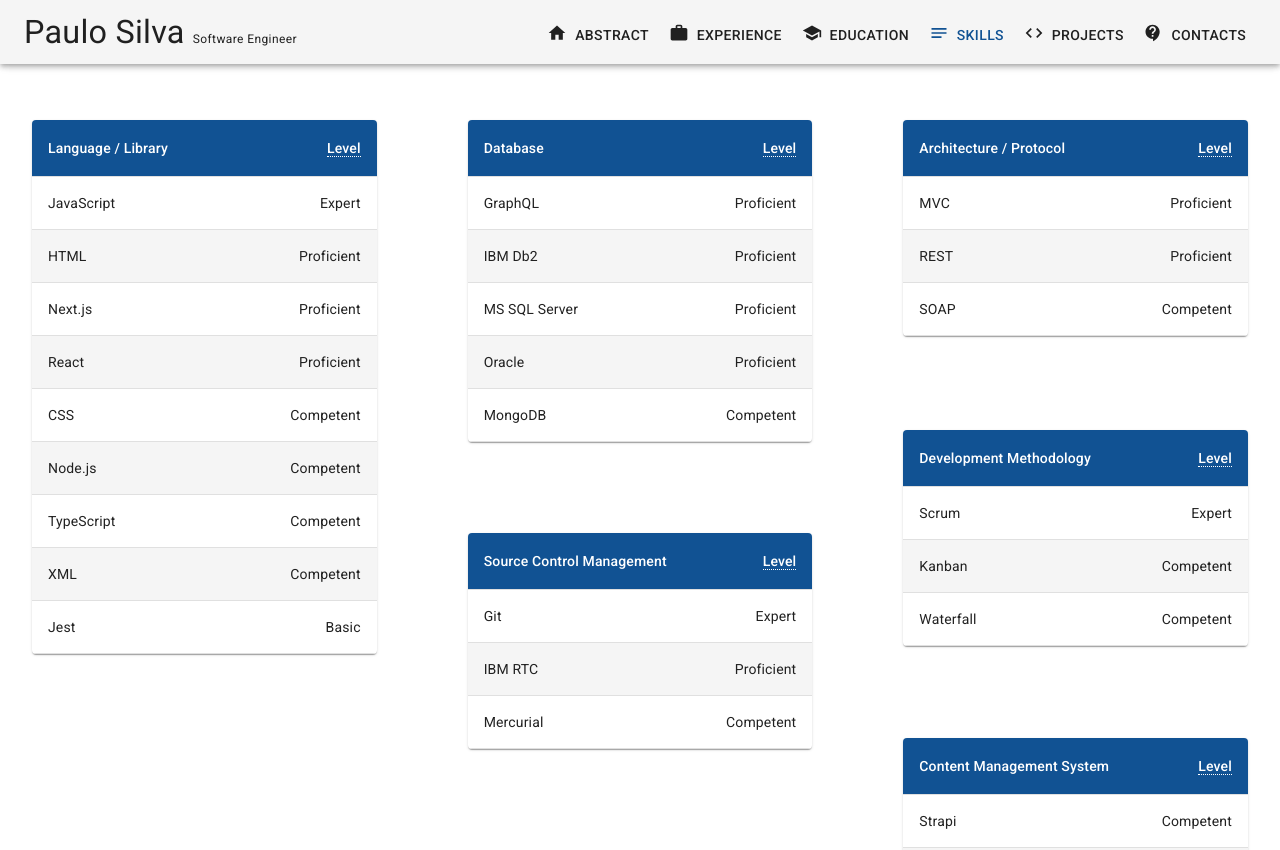
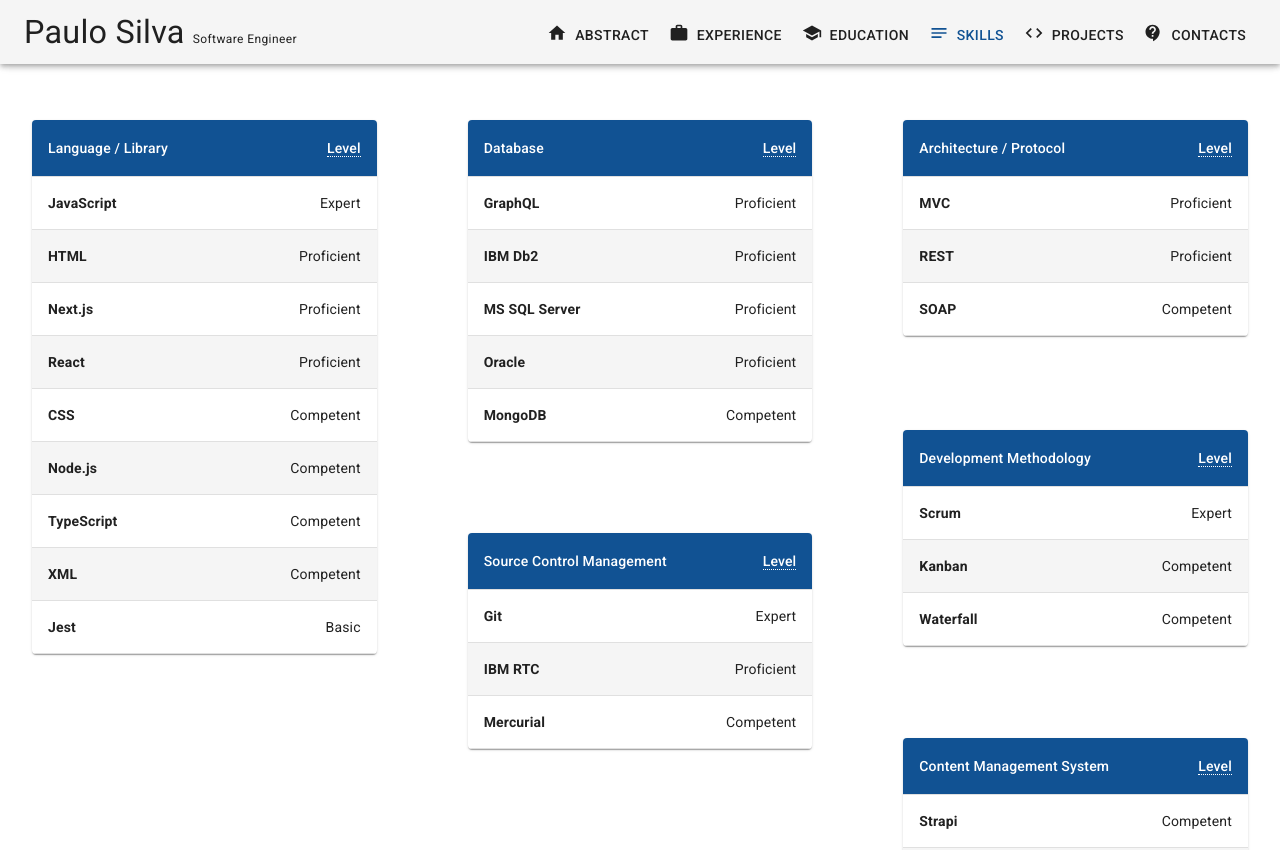
Before and after one commit to padsilva/about-me, a Next.js app: page /skills in a window 1280 px wide. Shown: the top 850 px of the page. Built offline with nearby package versions, Linux system fonts and the light colour scheme.

Commit message:
add link and strong to each skill

```diff
--- a/src/components/SkillsTable/index.js
+++ b/src/components/SkillsTable/index.js
@@ -1,6 +1,7 @@
 import PropTypes from 'prop-types'
 import { useIntl } from 'react-intl'
 import {
+  Link,
   Paper,
   Table,
   TableBody,
@@ -50,7 +51,14 @@
           {data.map((tech) => (
             <StyledTableRow key={tech.name}>
               <StyledTableCell component="th" scope="row">
-                {tech.name}
+                <Link
+                  href={tech.link}
+                  target="_blank"
+                  rel="noopener"
+                  color="inherit"
+                >
+                  <strong>{tech.name}</strong>
+                </Link>
               </StyledTableCell>
               <StyledTableCell align="right">{f(tech.level)}</StyledTableCell>
             </StyledTableRow>
```
